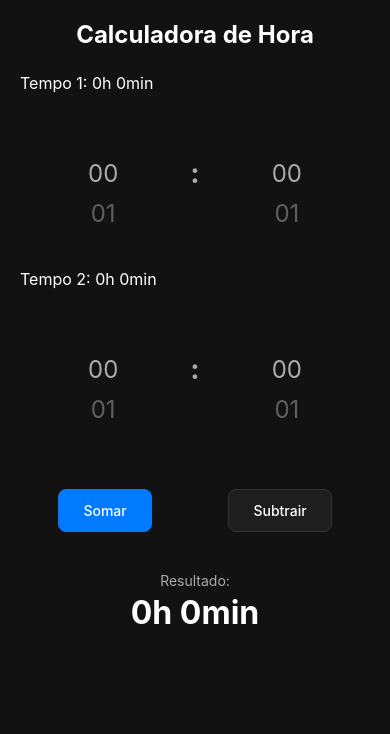
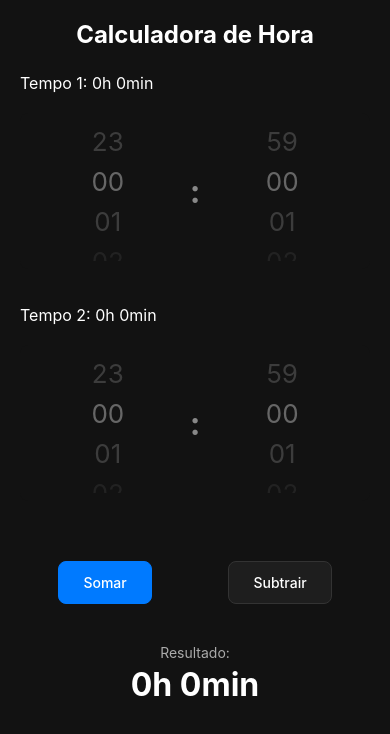
Before and after one commit to Math-1213/Helper_app, a React Native app: screen /TimeCalculator in a window 390 px wide. Shown: the top 734 px of the page. Built offline with nearby package versions, Linux system fonts and the light colour scheme.

Commit message:
style: Time Display

```diff
--- a/app/components/TimeDisplay/index.js
+++ b/app/components/TimeDisplay/index.js
@@ -12,11 +12,11 @@ const TimeDisplay = ({
 }) => {
   const [currentValue, setCurrentValue] = useState(value);
 
-  // Define as unidades a exibir
   const TIME_UNITS = ['hh', 'mm'];
   if (showSeconds) TIME_UNITS.push('ss');
   if (showMilliseconds) TIME_UNITS.push('ms');
 
+  // Referências para scroll
   const scrollRefs = {
     hh: useRef(null),
     mm: useRef(null),
@@ -24,12 +24,22 @@ const TimeDisplay = ({
     ms: useRef(null),
   };
 
-  const unitRanges = {
+  // Valores base de cada unidade
+  const baseRanges = {
     hh: Array.from({ length: 24 }, (_, i) => i),
     mm: Array.from({ length: 60 }, (_, i) => i),
     ss: Array.from({ length: 60 }, (_, i) => i),
     ms: Array.from({ length: 10 }, (_, i) => i * 100),
   };
+
+  // Construir arrays triplicados para efeito loop-around
+  const extendedRanges = {};
+  Object.entries(baseRanges).forEach(([unit, arr]) => {
+    extendedRanges[unit] = [...arr, ...arr, ...arr];
+  });
+
+  const ITEM_HEIGHT = 40;
+  const TRIPLE_LENGTH = (unit) => baseRanges[unit].length * 3;
 
   const updateValue = (unit, val) => {
     const updated = { ...currentValue, [unit]: val };
@@ -37,41 +47,73 @@ const TimeDisplay = ({
     onChange(updated);
   };
 
+  // Centraliza o scroll no "bloco do meio" do array triplicado
+  const centerScroll = (unit, idx) => {
+    if (scrollRefs[unit].current) {
+      // índice real dentro do bloco do meio
+      const baseLen = baseRanges[unit].length;
+      const centerIdx = baseLen + idx;
+      scrollRefs[unit].current.scrollTo({ y: centerIdx * ITEM_HEIGHT, animated: false });
+    }
+  };
+
+  // Na montagem ou editable mudando, centraliza o scroll
   useEffect(() => {
     if (editable) {
       TIME_UNITS.forEach((unit) => {
-        const ref = scrollRefs[unit];
-        const idx = unitRanges[unit].indexOf(currentValue[unit]);
-        if (ref.current && idx >= 0) {
-          ref.current.scrollTo({ y: idx * 40, animated: false });
-        }
+        const baseLen = baseRanges[unit].length;
+        const idx = baseRanges[unit].indexOf(currentValue[unit]);
+        if (idx >= 0) centerScroll(unit, idx);
       });
     }
   }, [editable]);
+
+  // Detecta scroll e corrige para efeito loop-around
+  const handleScroll = (unit) => ({ nativeEvent }) => {
+    const y = nativeEvent.contentOffset.y;
+    const baseLen = baseRanges[unit].length;
+    const totalLen = baseLen * 3;
+    const maxOffset = (totalLen - 1) * ITEM_HEIGHT;
+
+    let idx = Math.round(y / ITEM_HEIGHT);
+
+    // Corrige o índice para dentro do range base
+    let baseIdx = idx % baseLen;
+    if (baseIdx < 0) baseIdx += baseLen;
+
+    updateValue(unit, baseRanges[unit][baseIdx]);
+
+    // Se scroll passou da faixa do bloco do meio, reposiciona no meio
+    if (y < baseLen * ITEM_HEIGHT || y > (baseLen * 2) * ITEM_HEIGHT) {
+      centerScroll(unit, baseIdx);
+    }
+  };
 
   const renderPicker = (unit) => (
     <ScrollView
       key={unit}
       ref={scrollRefs[unit]}
       style={styles.scroll}
-      snapToInterval={40}
+      snapToInterval={ITEM_HEIGHT}
       decelerationRate="fast"
       showsVerticalScrollIndicator={false}
       contentContainerStyle={styles.scrollContent}
-      onScroll={({ nativeEvent }) => {
-        const index = Math.round(nativeEvent.contentOffset.y / 40);
-        updateValue(unit, unitRanges[unit][index]);
-      }}
+      onScroll={handleScroll(unit)}
       scrollEventThrottle={16}
     >
-      {unitRanges[unit].map((num, idx) => {
-        const displayVal = String(num).padStart(2, '0');
-        const valIdx = unitRanges[unit].indexOf(currentValue[unit]);
-        const distance = Math.abs(valIdx - idx);
+      {extendedRanges[unit].map((num, idx) => {
+        // O número base correto para exibir, independente do loop-around
+        const baseLen = baseRanges[unit].length;
+        const displayVal = String(baseRanges[unit][idx % baseLen]).padStart(2, '0');
+
+        // Opacidade para foco (centralizado)
+        const valIdx = baseRanges[unit].indexOf(currentValue[unit]);
+        const centerIdx = baseLen + valIdx;
+        const distance = Math.abs(centerIdx - idx);
         const opacity = distance === 0 ? 1 : distance === 1 ? 0.5 : 0.2;
 
         return (
-          <View key={num} style={styles.pickerItem}>
+          <View key={idx} style={styles.pickerItem}>
             <Text style={[styles.pickerText, { opacity }]}>{displayVal}</Text>
           </View>
         );
--- a/app/components/TimeDisplay/styles.js
+++ b/app/components/TimeDisplay/styles.js
@@ -4,10 +4,14 @@ export default StyleSheet.create({
   container: {
     flexDirection: 'row',
     alignItems: 'center',
+    backgroundColor: '#121212', // fundo escuro
+    borderRadius: 8,
+    paddingHorizontal: 12,
+    paddingVertical: 8,
   },
   scroll: {
-    width: 50,
-    height: 120,
+    width: 60,
+    height: 140,
   },
   scrollContent: {
     paddingVertical: 40,
@@ -18,27 +22,32 @@ export default StyleSheet.create({
     alignItems: 'center',
   },
   pickerText: {
-    fontSize: 24,
-    color: '#AAA',
+    fontSize: 26,
+    color: '#666', // cinza escuro para valores acima/abaixo
   },
   displayItem: {
-    width: 50,
+    width: 60,
     alignItems: 'center',
+    justifyContent: 'center',
   },
   displayText: {
+    fontSize: 36,
+    fontWeight: '700',
+    color: '#fff', // branco para valor selecionado
+    textShadowColor: '#0008',
+    textShadowOffset: { width: 0, height: 1 },
+    textShadowRadius: 3,
+  },
+  separator: {
+    color: '#888',
     fontSize: 32,
     fontWeight: 'bold',
-    color: '#000',
-  },
-  separator: {
-    color: '#AAA',
-    fontSize: 28,
-    fontWeight: 'bold',
-    marginHorizontal: 4,
+    marginHorizontal: 6,
   },
   dot: {
-    fontSize: 28,
+    fontSize: 32,
     fontWeight: 'bold',
-    marginHorizontal: 2,
+    marginHorizontal: 3,
+    color: '#888',
   },
 });
```
